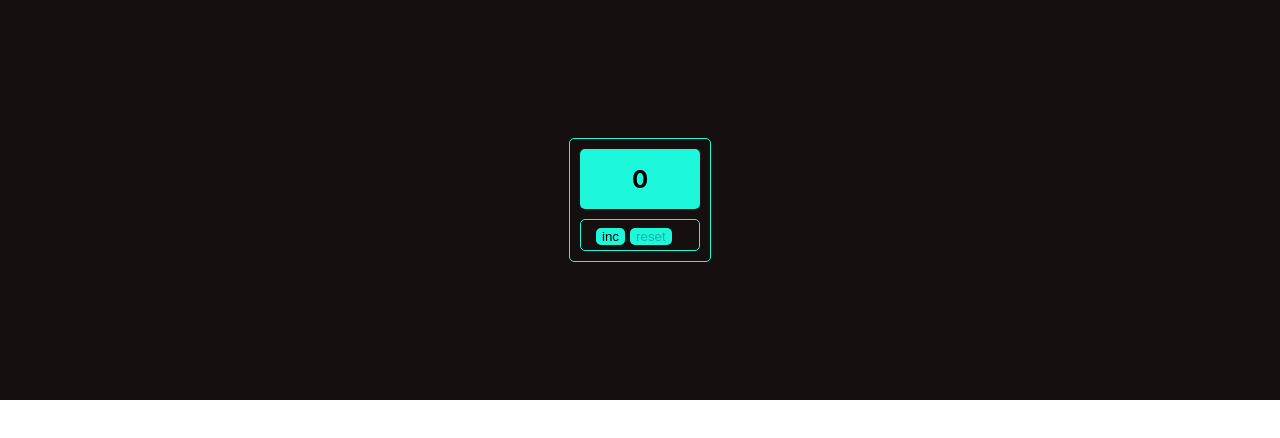
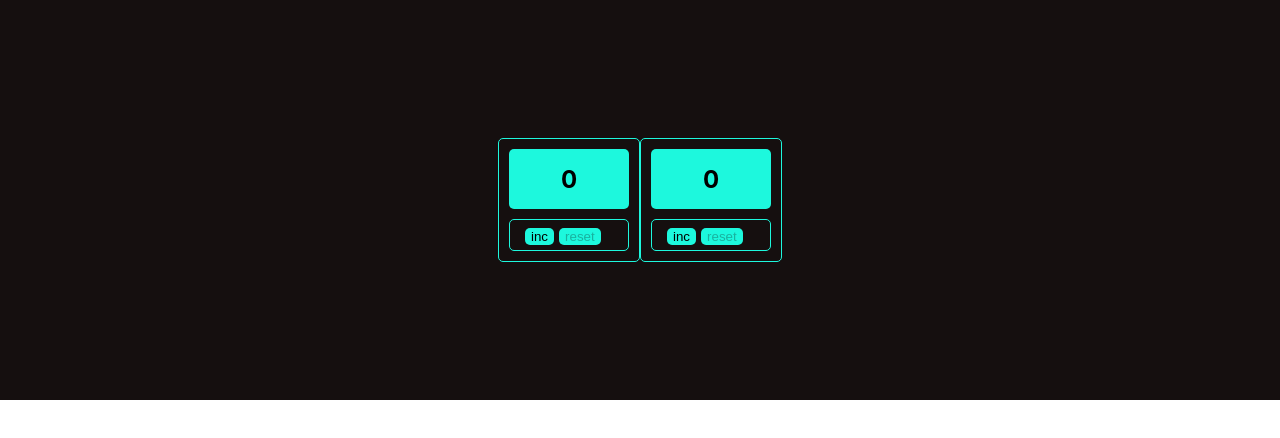
Before and after one commit to pdxserg/counter-18-apr, a React (Create React App) app: page / in a window 1280 px wide. Shown: the top 438 px of the page. Built offline with nearby package versions, Linux system fonts and the light colour scheme.

Commit message:
create counter

```diff
--- a/src/App.css
+++ b/src/App.css
@@ -3,10 +3,11 @@
 
     min-height: 50vh;
     display: flex;
-    flex-direction: column;
+    flex-direction: row;
     align-items: center;
     justify-content: center;
     background-color: #150f0f;
+
 
 
 }
--- a/src/App.tsx
+++ b/src/App.tsx
@@ -1,39 +1,19 @@
 import React, {useState} from 'react';
 import './App.css';
+import {Counter} from "./components/Counter";
 
 
-const min_value = 0
-const max_value = 5
+export const min_value = 0
+export const max_value = 5
 
 
 function App() {
-
-	let [counter, setCounter] = useState(min_value)
-
-	function onClickHandler() {
-		setCounter(counter + 1)
-	}
-
-	function onClickResetHandler() {
-		setCounter(min_value)
-	}
-
-	return (
-
-		<div className="App">
-			<div className={'style1'}>
-				<div className={`style2  ${counter === max_value ? 'styleRed' : ''}`}>
-					<h2>{counter}</h2>
-				</div>
-				<div className={'style3'}>
-					<button disabled={counter === max_value} onClick={onClickHandler}>inc</button>
-					<button disabled={counter === min_value} onClick={onClickResetHandler}>reset</button>
-				</div>
-			</div>
-
-
-		</div>
-	);
+return(
+	<div className="App">
+		<Counter/>
+		<Counter/>
+	</div>
+)
 }
 
 export default App;
--- /dev/null
+++ b/src/components/Counter.tsx
@@ -0,0 +1,32 @@
+import React, {useState} from "react";
+import {max_value, min_value} from "../App";
+
+export function Counter() {
+
+	let [counter, setCounter] = useState(min_value)
+
+	function onClickHandler() {
+		setCounter(counter + 1)
+	}
+
+	function onClickResetHandler() {
+		setCounter(min_value)
+	}
+
+	return (
+
+		<div >
+			<div className={'style1'}>
+				<div className={`style2  ${counter === max_value ? 'styleRed' : ''}`}>
+					<h2>{counter}</h2>
+				</div>
+				<div className={'style3'}>
+					<button disabled={counter === max_value} onClick={onClickHandler}>inc</button>
+					<button disabled={counter === min_value} onClick={onClickResetHandler}>reset</button>
+				</div>
+			</div>
+
+
+		</div>
+	);
+}
```
Also changed, not shown: src/components/SetCounter.tsx (added, +32 -0 lines).
